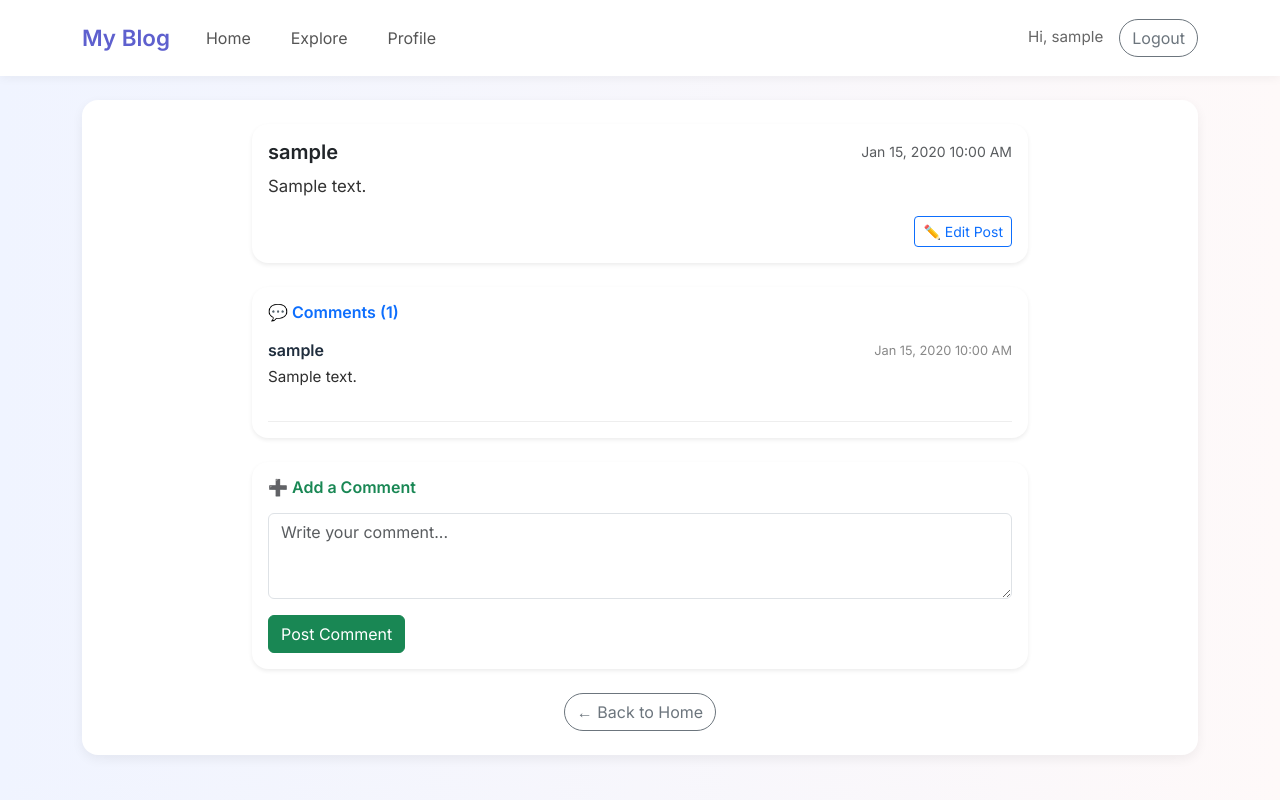
After one commit to joeljoshy/microblog, a Flask app: page /post_details/1 in a window 1280 px wide. The commit adds this page. Run offline with Flask 3, Linux system fonts and the light colour scheme; a user stored in the database is signed in; tables that the repository leaves empty hold one stand-in row (values such as "Sample post"); some libraries are stand-ins or nearby versions.

Commit message:
Added comment section, post editing

```diff
--- a/app/forms.py
+++ b/app/forms.py
@@ -70,3 +70,8 @@ class ResetPasswordForm(FlaskForm):
     password = PasswordField("Password", validators=[DataRequired()])
     password2 = PasswordField("Repeat Password", validators=[DataRequired()])
     submit = SubmitField("Request Password Reset")
+
+
+class CommentForm(FlaskForm):
+    body = TextAreaField('Add Comment', validators=[DataRequired(), Length(min=1, max=280)])
+    submit = SubmitField('Post Comment')
--- a/app/routes.py
+++ b/app/routes.py
@@ -10,8 +10,9 @@ from urllib.parse import urlsplit
 
 from app import app, db
 from app.forms import LoginForm, RegistrationForm, EditProfileForm, \
-    EmptyForm, PostForm, ResetPasswordRequestForm, ResetPasswordForm
-from app.models import User, Post
+    EmptyForm, PostForm, ResetPasswordRequestForm, ResetPasswordForm, \
+    CommentForm
+from app.models import User, Post, Comment
 from app.utils import send_password_reset_email
 
 from config import Config
@@ -91,12 +92,13 @@ def user(username):
     page = request.args.get('page', 1, type=int)
     query = profile.posts.select().order_by(Post.timestamp.desc())
     posts = db.paginate(query, page=page, per_page=Config.POSTS_PER_PAGE,error_out=False)
+    post_count = posts.total
     next_url = url_for('user', username=profile.username, page=posts.next_num) \
         if posts.has_next else None
     prev_url = url_for('user', username=profile.username, page=posts.prev_num) \
         if posts.has_prev else None
     form = EmptyForm()
-    return render_template('user.html', user=profile, posts=posts.items, form=form, next_url=next_url, prev_url=prev_url)
+    return render_template('user.html', user=profile, posts=posts.items, form=form, next_url=next_url, prev_url=prev_url, post_count=post_count)
 
 
 @app.before_request
@@ -122,28 +124,41 @@ def edit_profile():
     return render_template('edit_profile.html', title='Edit Profile', form=form)
 
 
-import os
-from sendgrid import SendGridAPIClient
-from sendgrid.helpers.mail import Mail, Email
+@app.route('/edit_post/<post_id>', methods=['GET', "POST"])
+@login_required
+def edit_post(post_id):
+    form = PostForm()
+    post = db.session.scalar(sa.select(Post).where(Post.id == post_id))
+    if form.validate_on_submit():
+        if post is None:
+            flash("Post is expired!")
+            return redirect(url_for('index'))
+        if post.author != current_user:
+            flash("You are not authorized!")
+            return redirect(url_for('index'))
+        post.body = form.post.data
+        db.session.commit()
+        flash("Updated post")
+        return redirect(url_for('post_details', post_id=post.id))
+    if request.method == 'GET':
+        form.post.data = post.body
+    return render_template('edit_post.html', title='Edit Post', form=form)
 
 
-@app.route('/send-email')
-def send_email():
-    message = Mail(
-        from_email=Email(Config.MAIL_DEFAULT_SENDER, Config.MAIL_DEFAULT_SENDER_NAME),
-        to_emails=Config.SUPPORT_EMAIL,  # change to your email
-        subject='Test Email from Flask using SendGrid',
-        plain_text_content='Hello! This is a test email sent via SendGrid and Flask.')
-
-    try:
-        sg = SendGridAPIClient(Config.SENDGRID_API_KEY)
-        response = sg.send(message)
-        print(response.status_code)
-        print(response.body)
-        print(response.headers)
-        return f'Email sent! Status: {response.status_code}'
-    except Exception as e:
-        return str(e)
+@app.route('/post_details/<post_id>', methods=['GET', 'POST'])
+@login_required
+def post_details(post_id):
+    # form = PostForm()
+    post = db.session.scalar(sa.select(Post).where(Post.id == post_id))
+    comment_form = CommentForm()
+    if comment_form.validate_on_submit():
+        post_id = int(request.form['comment_post_id'])
+        comment = Comment(body=comment_form.body.data, author=current_user, post_id=post_id)
+        db.session.add(comment)
+        db.session.commit()
+        flash("Comment added")
+        return redirect(url_for('post_details',post_id=post.id ))
+    return render_template('post_detail.html', title='Post Details', post=post, comment_form=comment_form)
 
 
 @app.route('/follow/<username>',methods=['POST'])
--- a/app/templates/base.html
+++ b/app/templates/base.html
@@ -18,30 +18,31 @@
     <style>
         body {
             font-family: 'Inter', sans-serif;
-            background-color: #f5f7fa;
-            color: #333;
+            background: linear-gradient(to right, #f0f4ff, #fef9f9);
+            color: #2c2c2c;
         }
 
         .navbar {
-            background-color: transparent;
+            background-color: #ffffff;
             padding: 1rem 0;
+            box-shadow: 0 2px 10px rgba(0, 0, 0, 0.05);
         }
 
         .navbar-brand {
-            font-weight: 600;
-            font-size: 1.25rem;
-            color: #1a73e8 !important;
+            font-weight: 700;
+            font-size: 1.4rem;
+            color: #5e60ce !important;
         }
 
         .nav-link {
             font-weight: 500;
-            margin: 0 1rem;
-            color: #444 !important;
-            transition: color 0.2s;
+            margin: 0 0.75rem;
+            color: #555 !important;
+            transition: all 0.2s ease;
         }
 
         .nav-link:hover {
-            color: #1a73e8 !important;
+            color: #ff6b6b !important;
         }
 
         .user-info {
@@ -50,34 +51,78 @@
         }
 
         .btn-primary {
-            background-color: #1a73e8;
-            border-color: #1a73e8;
-            border-radius: 50px;
-            padding: 0.4rem 1rem;
+            background-color: #5e60ce;
+            border-color: #5e60ce;
+            border-radius: 30px;
+            padding: 0.45rem 1.2rem;
+            font-weight: 500;
+            transition: background-color 0.2s ease;
         }
 
         .btn-primary:hover {
-            background-color: #1669c1;
+            background-color: #4e51b5;
+        }
+
+        .btn-outline-secondary {
+            border-radius: 30px;
+            font-weight: 500;
+            transition: all 0.2s ease;
+        }
+
+        .btn-outline-secondary:hover {
+            background-color: #f0f0f0;
+            color: #333;
         }
 
         .form-control:focus {
-            border-color: #1a73e8;
-            box-shadow: 0 0 0 0.25rem rgba(26, 115, 232, 0.25);
+            border-color: #5e60ce;
+            box-shadow: 0 0 0 0.25rem rgba(94, 96, 206, 0.2);
         }
 
         .toast-container {
             z-index: 1100;
+        }
+
+        /* Utility classes */
+        .card-style {
+            background: #ffffff;
+            border: none;
+            border-radius: 16px;
+            box-shadow: 0 4px 12px rgba(0, 0, 0, 0.06);
+            padding: 1.5rem;
+            margin-bottom: 2rem;
+        }
+
+        /* Responsive tweaks */
+        @media (max-width: 576px) {
+            .navbar-brand {
+                font-size: 1.2rem;
+            }
+
+            .nav-link {
+                margin: 0 0.5rem;
+            }
+
+            .btn {
+                padding: 0.35rem 1rem;
+            }
         }
     </style>
 </head>
 <body>
 
 <!-- Modern Navbar -->
-<nav class="navbar navbar-expand-lg">
-    <div class="container d-flex justify-content-between align-items-center">
+<nav class="navbar navbar-expand-lg sticky-top">
+    <div class="container">
         <a class="navbar-brand" href="{{ url_for('index') }}">My Blog</a>
-        <div class="collapse navbar-collapse justify-content-center">
-            <ul class="navbar-nav">
+
+        <button class="navbar-toggler" type="button" data-bs-toggle="collapse" data-bs-target="#navbarContent"
+            aria-controls="navbarContent" aria-expanded="false" aria-label="Toggle navigation">
+            <span class="navbar-toggler-icon"></span>
+        </button>
+
+        <div class="collapse navbar-collapse justify-content-between" id="navbarContent">
+            <ul class="navbar-nav me-auto mb-2 mb-lg-0">
                 <li class="nav-item">
                     <a class="nav-link" href="{{ url_for('index') }}">Home</a>
                 </li>
@@ -90,7 +135,7 @@
                 </li>
                 {% endif %}
             </ul>
-        </div>
+
             <div class="d-flex align-items-center">
                 {% if current_user.is_anonymous %}
                     <a href="{{ url_for('login') }}" class="btn btn-primary">Login</a>
@@ -98,6 +143,7 @@
                     <span class="user-info me-3">Hi, {{ current_user.username }}</span>
                     <a class="btn btn-outline-secondary" href="{{ url_for('logout') }}">Logout</a>
                 {% endif %}
+            </div>
         </div>
     </div>
 </nav>
@@ -124,7 +170,9 @@
 
 <!-- Main Content -->
 <div class="container mt-4">
+    <div class="card-style">
         {% block content %}{% endblock %}
+    </div>
 </div>
 
 <!-- Bootstrap JS -->
--- /dev/null
+++ b/app/templates/post_detail.html
@@ -0,0 +1,115 @@
+{% extends "base.html" %}
+{% block title %}{{ post.author.username }}'s Post{% endblock %}
+
+{% block content %}
+<style>
+    .post-text {
+        font-size: 1.05rem;
+        line-height: 1.7;
+        color: #333;
+    }
+
+    .comment-box {
+        display: flex;
+        justify-content: space-between;
+        align-items: flex-start;
+        gap: 1rem;
+        padding-bottom: 1rem;
+        border-bottom: 1px solid #eee;
+    }
+
+    .comment-content {
+        flex: 1;
+    }
+
+    .comment-author {
+        font-weight: 600;
+        color: #1f2d3d;
+    }
+
+    .comment-timestamp {
+        font-size: 0.8rem;
+        color: #888;
+    }
+
+    .comment-body {
+        font-size: 0.95rem;
+        color: #2e2e2e;
+        margin-top: 0.25rem;
+    }
+
+    .rounded-card {
+        border-radius: 1rem;
+    }
+</style>
+
+<div class="container" style="max-width: 800px;">
+
+    <!-- Post Card -->
+    <div class="card shadow-sm border-0 rounded-card mb-4">
+        <div class="card-body">
+            <div class="d-flex justify-content-between align-items-center mb-2">
+                <h5 class="mb-0 text-dark fw-semibold">{{ post.author.username }}</h5>
+                <small class="text-muted">{{ post.timestamp.strftime('%b %d, %Y %I:%M %p') }}</small>
+            </div>
+            <p class="post-text">{{ post.body }}</p>
+
+            {% if current_user == post.author %}
+            <div class="mt-3 text-end">
+                <a href="{{ url_for('edit_post', post_id=post.id) }}" class="btn btn-outline-primary btn-sm">
+                    ✏️ Edit Post
+                </a>
+            </div>
+            {% endif %}
+        </div>
+    </div>
+
+    <!-- Comments Section -->
+    <div class="card shadow-sm border-0 rounded-card mb-4">
+        <div class="card-body">
+            <h6 class="fw-semibold text-primary mb-3">💬 Comments ({{ post.comments|length }})</h6>
+
+            {% if post.comments %}
+                {% for comment in post.comments %}
+                    <div class="comment-box">
+                        <div class="comment-content">
+                            <div class="d-flex justify-content-between align-items-center">
+                                <span class="comment-author">{{ comment.author.username }}</span>
+                                <span class="comment-timestamp">{{ comment.timestamp.strftime('%b %d, %Y %I:%M %p') }}</span>
+                            </div>
+                            <p class="comment-body">{{ comment.body }}</p>
+                        </div>
+                    </div>
+                {% endfor %}
+            {% else %}
+                <p class="text-muted fst-italic">No comments yet. Be the first to reply!</p>
+            {% endif %}
+        </div>
+    </div>
+
+    <!-- Add Comment Form -->
+    {% if comment_form %}
+    <div class="card shadow-sm border-0 rounded-card mb-4">
+        <div class="card-body">
+            <h6 class="fw-semibold text-success mb-3">➕ Add a Comment</h6>
+            <form method="post">
+                {{ comment_form.hidden_tag() }}
+                <input type="hidden" name="comment_post_id" value="{{ post.id }}">
+                <div class="mb-3">
+                    {{ comment_form.body(class="form-control", rows=3, placeholder="Write your comment...") }}
+                    {% for error in comment_form.body.errors %}
+                        <small class="text-danger">{{ error }}</small>
+                    {% endfor %}
+                </div>
+                <button type="submit" class="btn btn-success">Post Comment</button>
+            </form>
+        </div>
+    </div>
+    {% endif %}
+
+    <div class="text-center">
+        <a href="{{ url_for('index') }}" class="btn btn-outline-secondary">← Back to Home</a>
+    </div>
+
+</div>
+{% endblock %}
```
Also changed, not shown: app/models.py (+28 -1 lines), app/templates/_post.html (+35 -27 lines), app/templates/edit_post.html (added, +30 -0 lines), app/templates/edit_profile.html (+63 -14 lines), app/templates/index.html (+9 -3 lines), app/templates/login.html (+48 -20 lines), app/templates/register.html (+9 -5 lines), app/templates/user.html (+84 -45 lines), migrations/versions/1cc61521a73d_add_comments_table.py (added, +47 -0 lines). Lines whose indentation alone changed are shown as unchanged.
